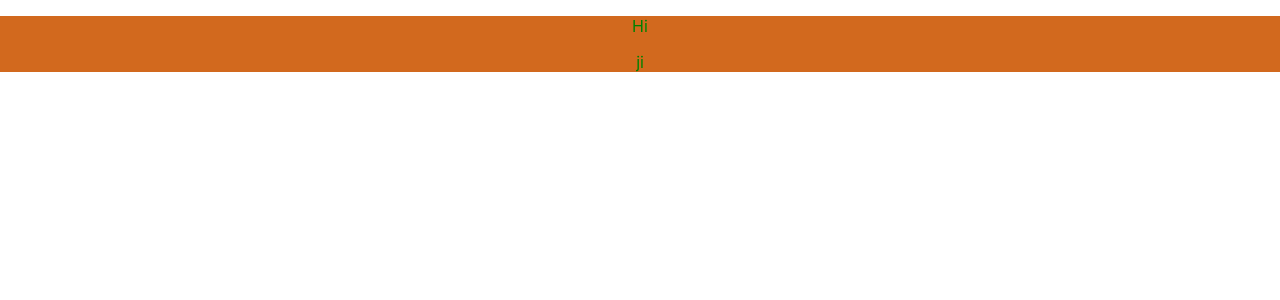
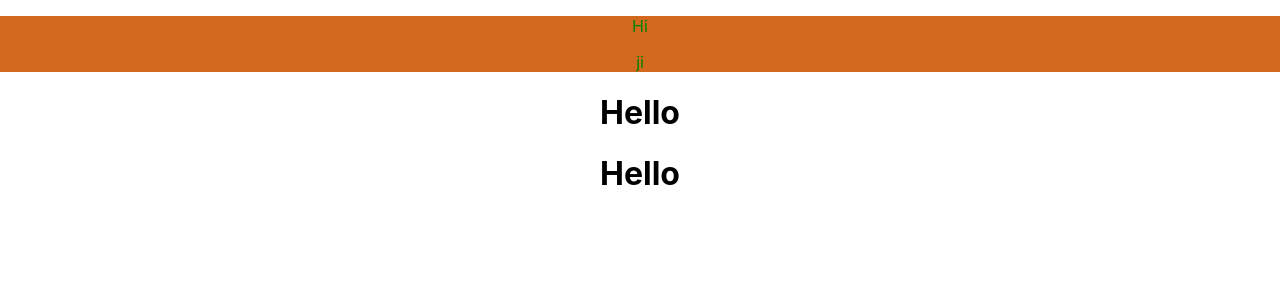
Before and after one commit to CodingThe/reactjs-practicle, a React (Create React App) app: page / in a window 1280 px wide. Shown: the top 300 px of the page. Built offline with nearby package versions, Linux system fonts and the light colour scheme.

Commit message:
gggggggggggggggg

```diff
--- a/src/App.js
+++ b/src/App.js
@@ -1,10 +1,26 @@
+import { useEffect, useState } from 'react';
 import logo from './logo.svg';
 import './App.css';
 import CreateElement from './createElement';
+import NormalClassComponent from './practice/normalClassComponent';
+import PureClassComponent from './practice/pureClassComponent';
+
 function App() {
+  const [hi, setHi] = useState('Hello');
+
+  useEffect(() => {
+    const interval = setInterval(() => {
+      setHi('Hello');
+    }, 1000);
+
+    return () => clearInterval(interval);
+  }, []);
+
   return (
     <div className="App">
-      <CreateElement/>
+      <CreateElement />
+      <NormalClassComponent hi={hi} />
+      <PureClassComponent hi={hi} />
     </div>
   );
 }
--- /dev/null
+++ b/src/practice/normalClassComponent.js
@@ -0,0 +1,8 @@
+import React, { Component } from "react";
+
+export default class NormalClassComponent extends Component {
+  render() {
+    console.log("Normal component renders");
+    return <h1>{this.props.hi}</h1>;
+  }
+}
--- /dev/null
+++ b/src/practice/pureClassComponent.js
@@ -0,0 +1,8 @@
+import { PureComponent } from "react";
+
+export default class PureClassComponent extends PureComponent {
+  render() {
+    console.log("Pure component renders");
+    return <h1>{this.props.hi}</h1>;
+  }
+}
```
